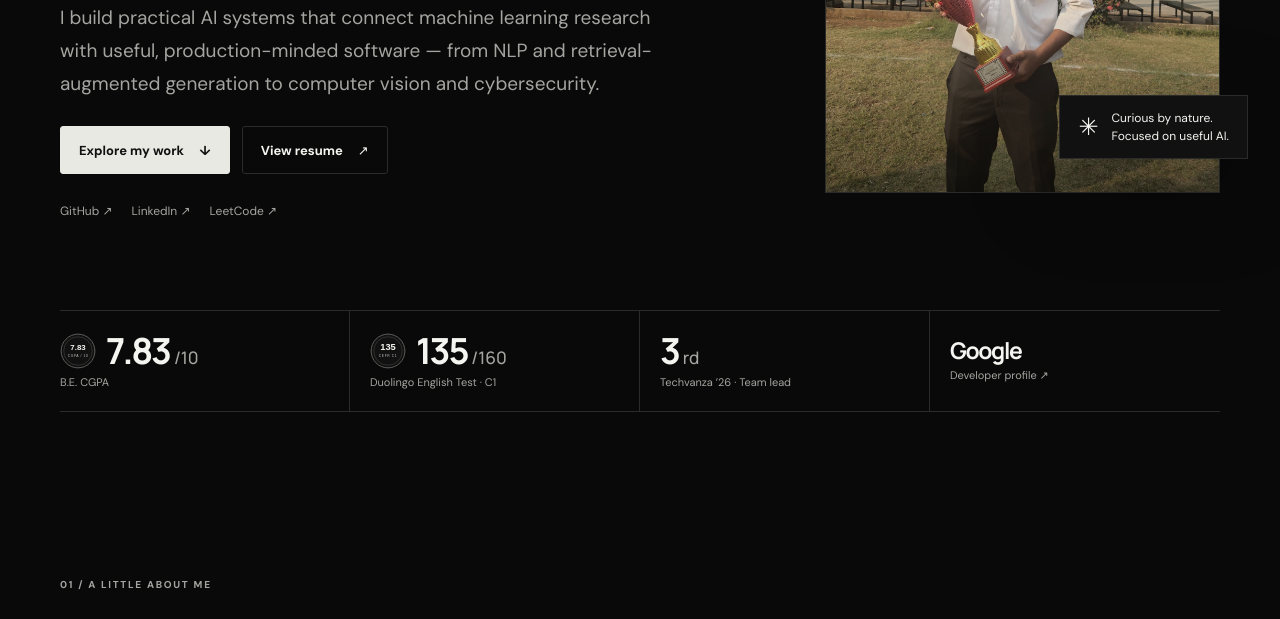
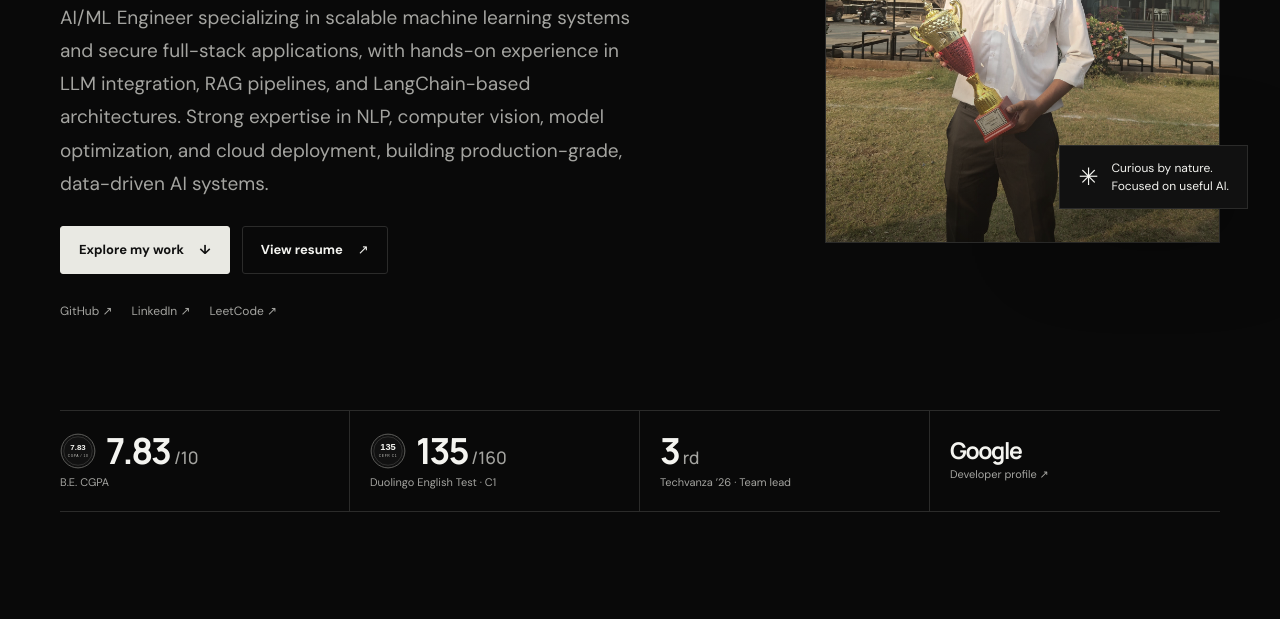
Before and after one commit to sohamrane10/My-Portfolio, a plain HTML site: page index.html in a window 1280 px wide. Shown: the part 481-1100 px from the top of the page. Drawn offline with Linux system fonts and the light colour scheme.

Commit message:
Update index.html

```diff
--- a/index.html
+++ b/index.html
@@ -43,7 +43,10 @@
                 <p class="eyebrow"><span class="status-dot" aria-hidden="true"></span> AI · MACHINE LEARNING · ENGINEERING</p>
                 <h1 id="hero-title">Soham Rane</h1>
                 <p class="hero-role">AI/ML Engineer</p>
-                <p class="hero-summary">I build practical AI systems that connect machine learning research with useful, production-minded software — from NLP and retrieval-augmented generation to computer vision and cybersecurity.</p>
+                <p class="hero-summary">AI/ML Engineer specializing in scalable machine learning systems and secure full-stack applications,
+with hands-on experience in LLM integration, RAG pipelines, and LangChain-based architectures.
+Strong expertise in NLP, computer vision, model optimization, and cloud deployment, building
+production-grade, data-driven AI systems.</p>
                 <div class="hero-actions">
                     <a class="button button-primary" href="#projects">Explore my work <span aria-hidden="true">↓</span></a>
                     <a class="button button-secondary" href="assets/certificates/soham-rane-resume.pdf" target="_blank" rel="noopener noreferrer">View resume <span aria-hidden="true">↗</span></a>
```
